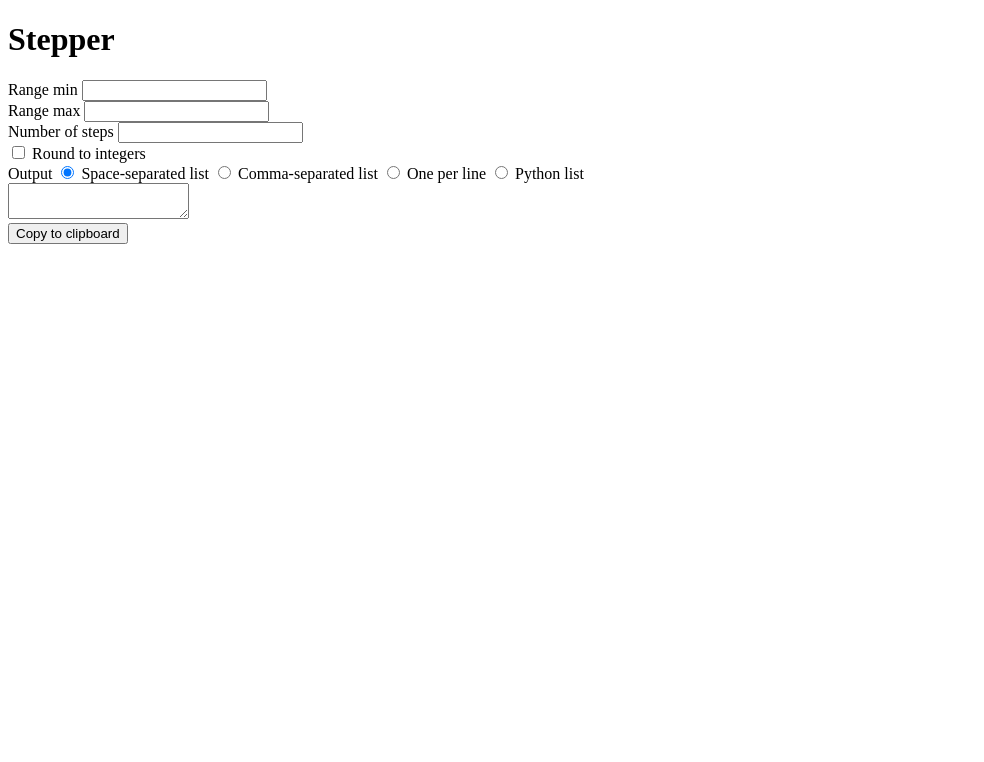
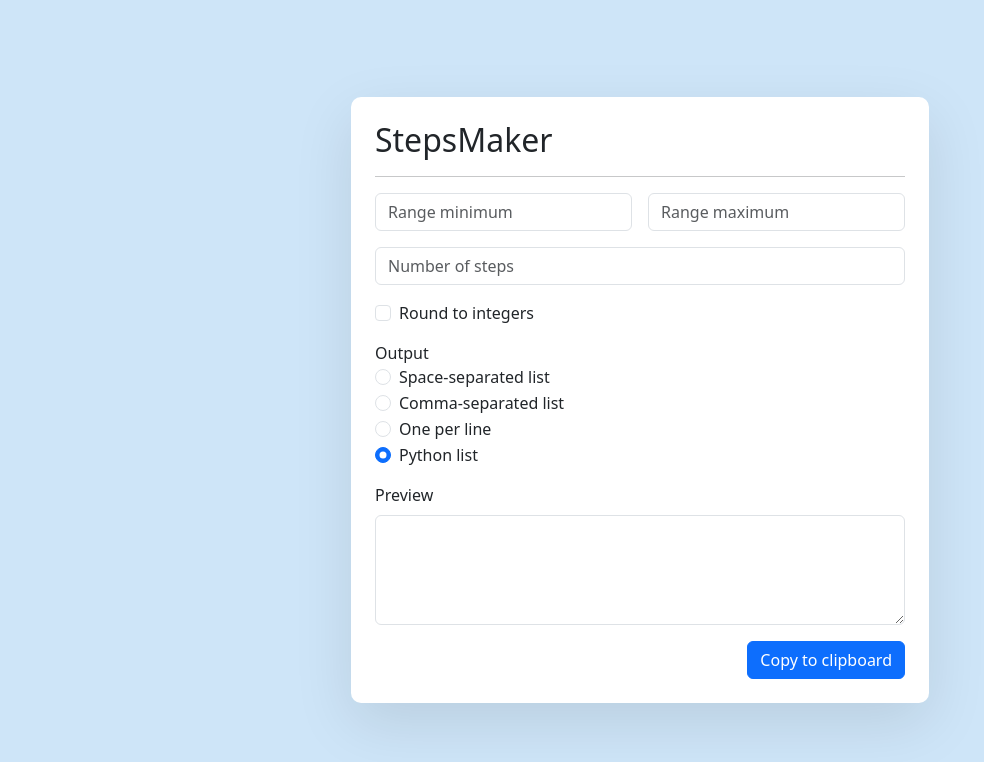
Before and after one commit to adbac/StepsMaker, a plain HTML site: page index.html in a window 1280 px wide. Shown: the whole page, without its empty margins (0-984 px from the left). Drawn offline with nearby package versions, Linux system fonts and the light colour scheme.

Commit message:
use bootstrap for easier layout

```diff
--- a/index.html
+++ b/index.html
@@ -3,44 +3,63 @@
 <head>
     <meta charset="UTF-8">
     <meta name="viewport" content="width=device-width, initial-scale=1.0">
-    <title>Stepper - Steps maker</title>
+    <title>Document</title>
+    <link href="https://cdn.jsdelivr.net/npm/bootstrap@5.3.3/dist/css/bootstrap.min.css" rel="stylesheet" integrity="sha384-QWTKZyjpPEjISv5WaRU9OFeRpok6YctnYmDr5pNlyT2bRjXh0JMhjY6hW+ALEwIH" crossorigin="anonymous">
     <link rel="stylesheet" href="styles.css">
 </head>
 <body>
-    <h1>Stepper</h1>
-    <form action="">
-        <div class="input">
-            <label for="rangeMin">Range min</label>
-            <input type="number" name="rangeMin" id="rangeMin" required>
+    <div id="form">
+        <h2>StepsMaker</h2>
+        <hr>
+        <div class="row g-3 mb-3">
+            <div class="col">
+                <input type="number" id="rangeMin" class="form-control" placeholder="Range minimum" aria-label="Range minimum">
+            </div>
+            <div class="col">
+                <input type="number" id="rangeMax" class="form-control" placeholder="Range maximum" aria-label="Range maximum">
+            </div>
         </div>
-        <div class="input">
-            <label for="rangeMax">Range max</label>
-            <input type="number" name="rangeMax" id="rangeMax" required>
+        <div class="mb-3">
+            <input type="number" id="steps" class="form-control" placeholder="Number of steps" aria-label="Number of steps">
         </div>
-        <div class="input">
-            <label for="steps">Number of steps</label>
-            <input type="number" name="steps" id="steps" required>
+        <div class="mb-3 form-check">
+            <input type="checkbox" class="form-check-input" id="round">
+            <label class="form-check-label" for="round">Round to integers</label>
         </div>
-        <div class="input">
-            <input type="checkbox" name="round" id="round">
-            <label for="round">Round to integers</label>
+        <div class="mb-3">
+            <label for="output">Output</label>
+            <div class="form-check">
+                <input class="form-check-input" type="radio" name="output" id="spaceSepList">
+                <label class="form-check-label" for="spaceSepList">
+                    Space-separated list
+                </label>
+            </div>
+            <div class="form-check">
+                <input class="form-check-input" type="radio" name="output" id="commaSepList" checked>
+                <label class="form-check-label" for="commaSepList">
+                    Comma-separated list
+                </label>
+            </div>
+            <div class="form-check">
+                <input class="form-check-input" type="radio" name="output" id="onePerLine" checked>
+                <label class="form-check-label" for="onePerLine">
+                    One per line
+                </label>
+            </div>
+            <div class="form-check">
+                <input class="form-check-input" type="radio" name="output" id="pythonList" checked>
+                <label class="form-check-label" for="pythonList">
+                    Python list
+                </label>
+            </div>
         </div>
-        <div class="input">
-            <label for="output">Output</label>
-            <input type="radio" name="output" id="spaceSepList" checked>
-            <label for="spaceSepList">Space-separated list</label>
-            <input type="radio" name="output" id="commaSepList">
-            <label for="commaSepList">Comma-separated list</label>
-            <input type="radio" name="output" id="onePerLine">
-            <label for="onePerLine">One per line</label>
-            <input type="radio" name="output" id="pythonList">
-            <label for="pythonList">Python list</label>
+        <div class="mb-3">
+            <label for="preview" class="form-label">Preview</label>
+            <textarea class="form-control" id="preview" rows="4" readonly></textarea>
         </div>
-        <div class="input">
-            <textarea name="preview" id="preview" readonly></textarea>
-        </div>
-        <button id="copy">Copy to clipboard</button>
-    </form>
+        <button type="button" class="btn btn-primary float-end" id="copy">Copy to clipboard</button>
+    </div>
 </body>
+<script src="https://cdn.jsdelivr.net/npm/bootstrap@5.3.3/dist/js/bootstrap.bundle.min.js" integrity="sha384-YvpcrYf0tY3lHB60NNkmXc5s9fDVZLESaAA55NDzOxhy9GkcIdslK1eN7N6jIeHz" crossorigin="anonymous"></script>
 <script src="scripts.js"></script>
 </html>
--- a/styles.scss
+++ b/styles.scss
@@ -0,0 +1,16 @@
+body {
+    background-color: #cee5f8;
+    display: flex;
+    justify-content: center;
+    align-items: center;
+    height: 100vh;
+}
+
+#form {
+    height: fit-content;
+    width: fit-content;
+    background-color: white;
+    padding: 24px;
+    border-radius: 10px;
+    box-shadow: 0 20px 60px rgba(0, 0, 0, 0.1);
+}
```
Also changed, not shown: styles.css, 1 other file.
